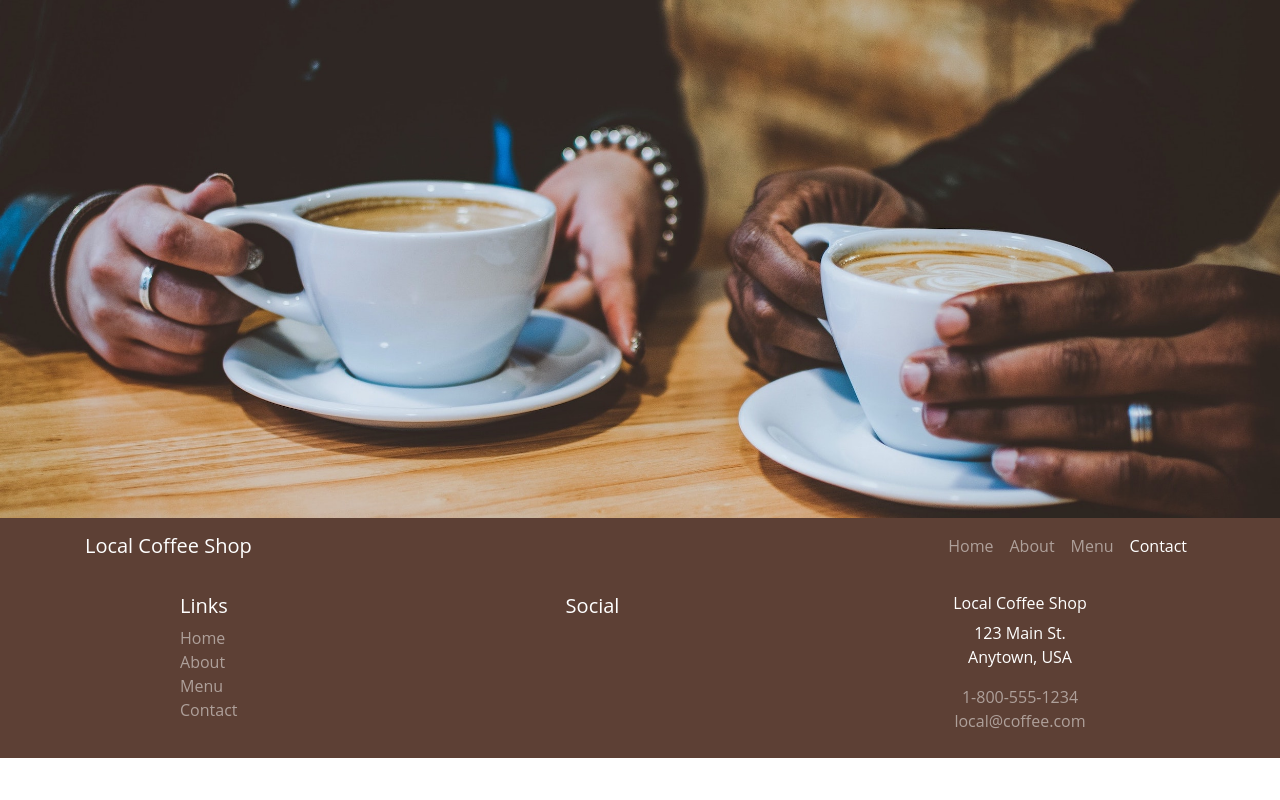
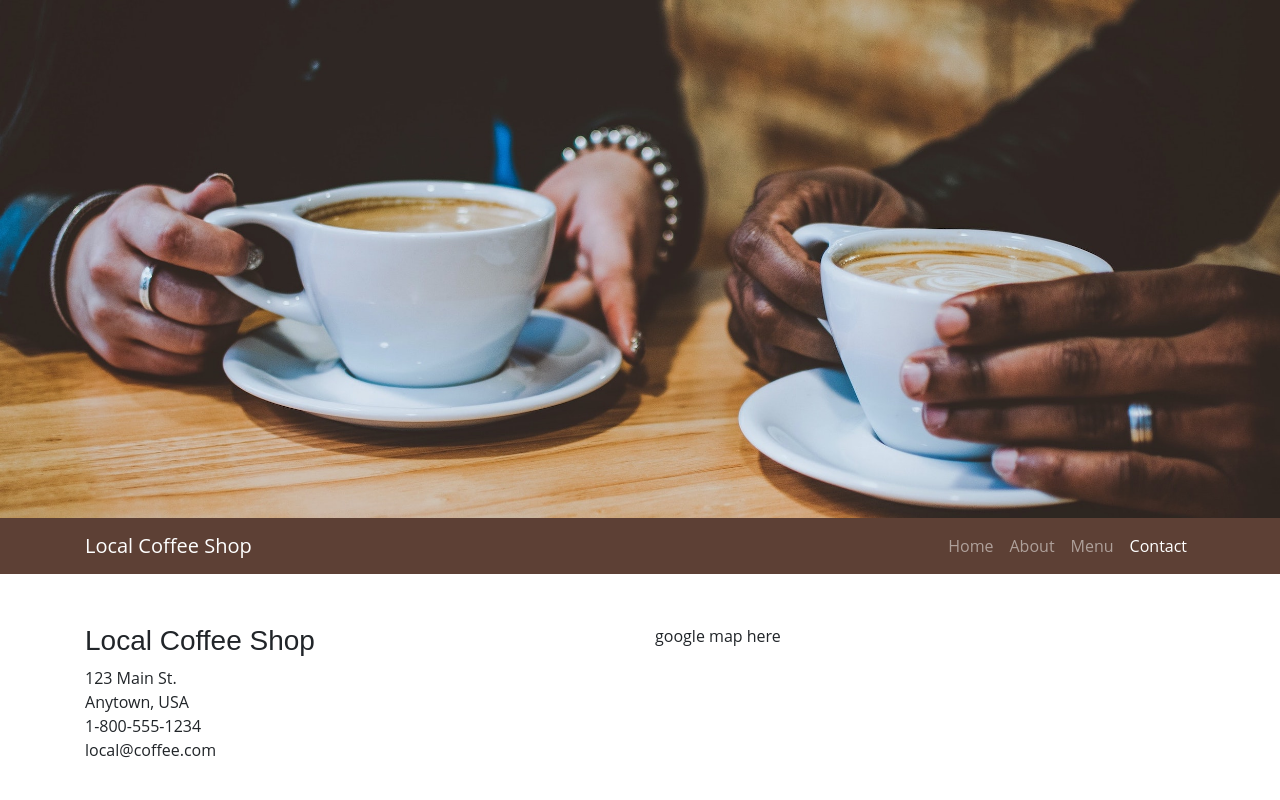
Before and after one commit to smoore424/Local-Coffee, a React (Create React App) app: page /contact in a window 1280 px wide. Shown: the top 800 px of the page. Built offline with nearby package versions, Linux system fonts and the light colour scheme; the HTML template or start-up script is replaced by a standard one.

Commit message:
inital contact component

```diff
--- /dev/null
+++ b/src/components/ContactComponent.js
@@ -0,0 +1,53 @@
+import React, { Component } from 'react';
+import About from './AboutComponent';
+
+class Contact extends Component {
+    render() {
+        return (
+            <div className="container">
+                <div className="row row-content">
+                    <div className="col">
+                        <h3>Local Coffee Shop</h3>
+                        <p>123 Main St. <br />
+                            Anytown, USA <br />
+                            1-800-555-1234<br />
+                            local@coffee.com
+                        </p>
+                    </div>
+                    <div className="col">
+                        google map here
+                    </div>
+                </div>
+                {/* <div className="row row-content">
+                    <div className="col-12 text-center">
+                        <h3>We love hearing from our customers!</h3>
+                    </div>
+                    <div className="col">
+                        <form>
+                            <div className="form-group">
+                                <label for="name">Name:</label>
+                                <input type="text" className="form-control" name="name" id="name" placeholder="Name">
+                            </div>
+                            <div className="form-group">
+                                <label for="email">Email:</label>
+                                <input type="email" className="form-control" name="name" id="email" placeholder="Email">
+                            </div>
+                            <div className="form-group">
+                                <label for="feedback">Feedback:</label>
+                                <textarea className="form-control" name="feedback" id="feedback" rows="8"></textarea>
+                            </div>
+
+                            <div className="form-group">
+                                <div>
+                                    <button type="submit" className="btn btn-primary">Send Feedback</button>
+                                </div>
+                            </div>
+                        </form>
+                    </div>
+                </div> */}
+            </div>
+        );
+    }
+}
+
+export default Contact;
--- a/src/components/MainComponent.js
+++ b/src/components/MainComponent.js
@@ -3,17 +3,22 @@ import Header from './HeaderComponent';
 import Footer from './FooterComponent';
 import Home from './HomeComponent';
 import About from './AboutComponent'
+import Contact from './ContactComponent'
+
 import { Switch, Route, Redirect, withRouter } from 'react-router-dom';
 
 
 class Main extends Component {
     render() {
         return(
+
             <div>
                 <Header />
                 <Switch>
                     <Route exact path='/home' component={Home} />
                     <Route exact path='/about' component={About} />
+                    <Route exact path='/contact' component={Contact} />
+                    <Redirect to='/home' />
                 </Switch>
                 <Footer />
             </div>
```
